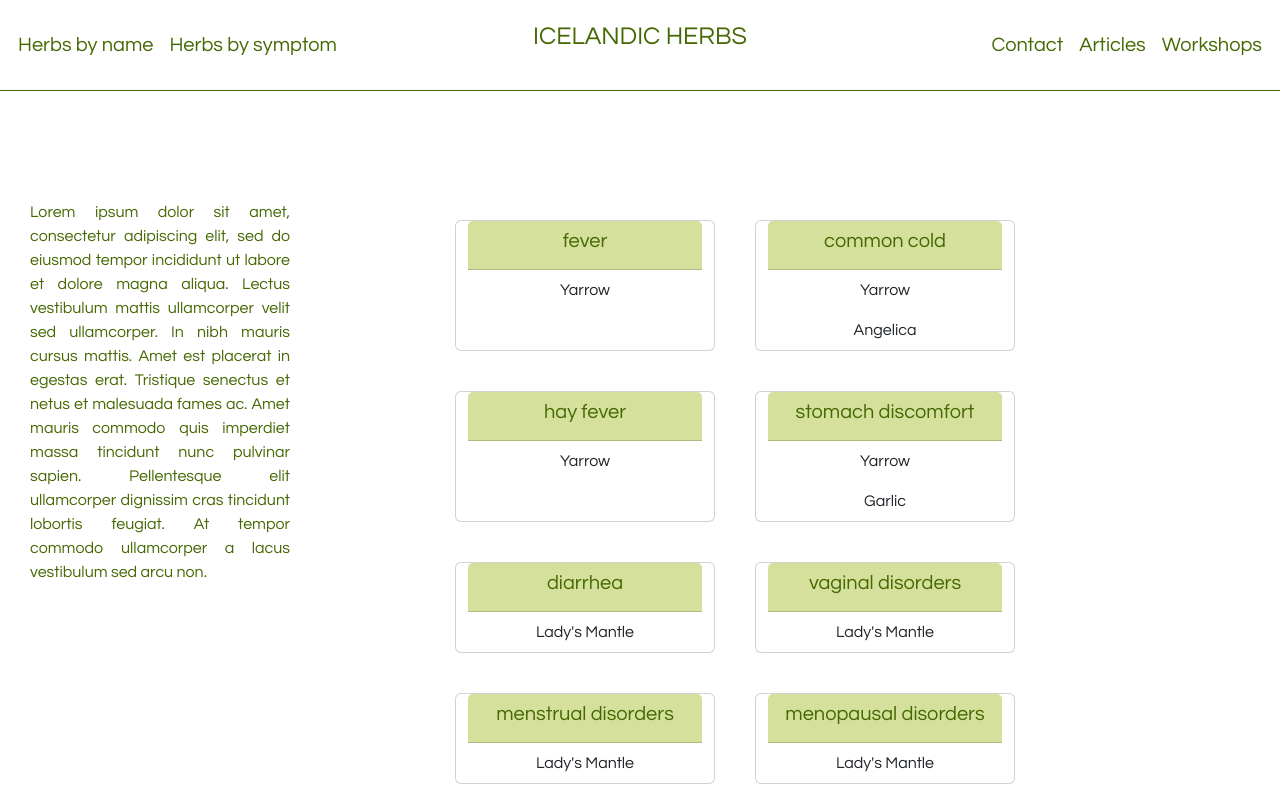
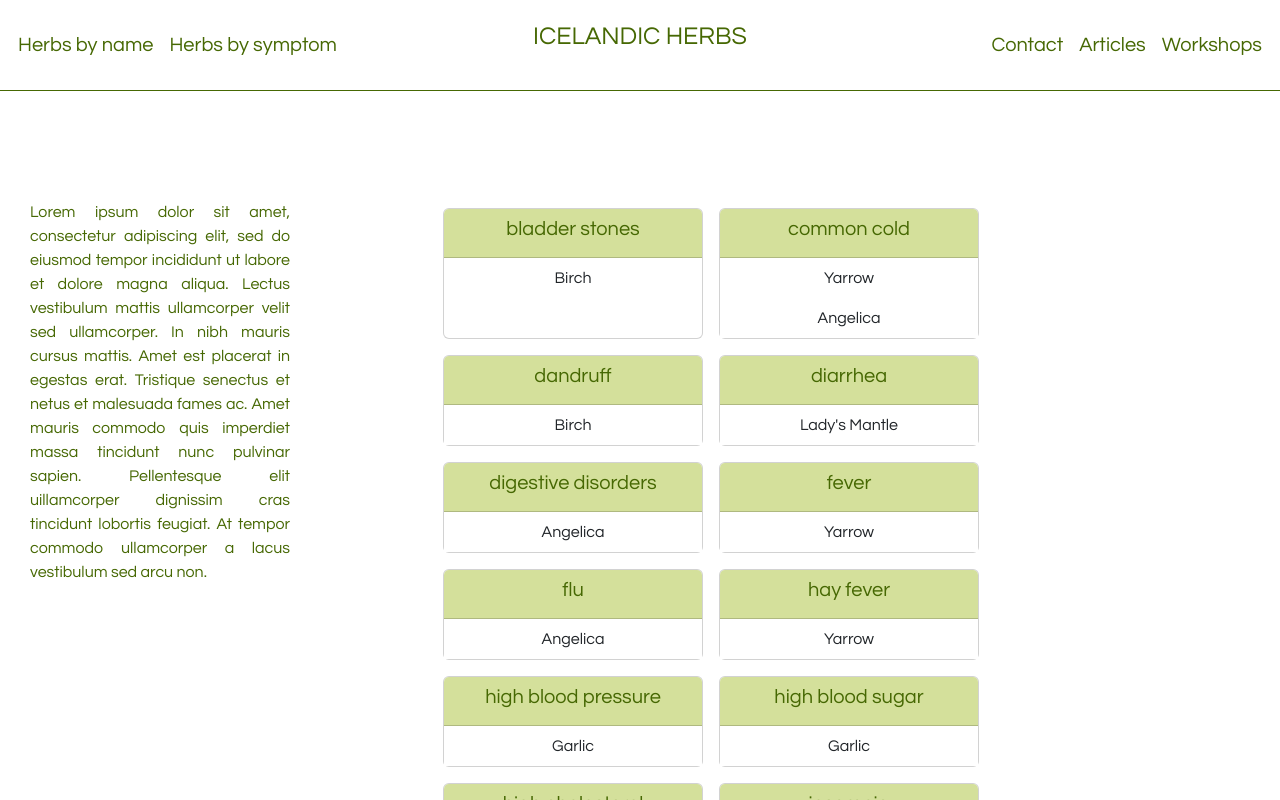
Before and after one commit to EwaDwornik/HerbWebIceland, a React (Create React App) app: page /symptom in a window 1280 px wide. Shown: the top 800 px of the page. Built offline with nearby package versions, Linux system fonts and the light colour scheme.

Commit message:
before using Node

```diff
--- a/src/components/Contact.tsx
+++ b/src/components/Contact.tsx
@@ -1,6 +1,4 @@
 import React from 'react';
-import kloefting from "../components/static/kloefting.png"
-import {Language} from "../model";
 
 
 function Contact() {
@@ -16,8 +14,6 @@ function Contact() {
                     malesuada fames ac. Amet mauris commodo quis imperdiet massa tincidunt nunc pulvinar sapien.
                     Pellentesque elit ullamcorper dignissim cras tincidunt lobortis feugiat. At tempor commodo
                     ullamcorper a lacus vestibulum sed arcu non.</p>
-
-
             </div>
 
             <div className="background-contact col wider-grid">
--- a/src/components/HerbName.tsx
+++ b/src/components/HerbName.tsx
@@ -27,7 +27,7 @@ const HerbName = () => {
                     </div>
 
                     <div className="col-md-9 wider-grid">
-                        <div className="medical-uses-box w-100">
+                        <div className="medical-uses-box w-100 m-10">
                             <div className="row justify-content-evenly">
                                 <div className="col-4">
                                     <ul className="list-unstyled text-center">
--- a/src/components/HerbsByName.tsx
+++ b/src/components/HerbsByName.tsx
@@ -1,4 +1,4 @@
-import React, { useState} from 'react';
+import React, {useState} from 'react';
 import {Link} from 'react-router-dom';
 
 import '../style/style.css';
@@ -55,15 +55,15 @@ function HerbsByName() {
         <div className='container mx-auto'>
 
             <div className="row">
-                <div className="col-6 col-md-3 sidenav">
-                    <p>Lorem ipsum dolor sit amet, consectetur adipiscing elit, sed do eiusmod tempor incididunt
-                        ut
-                        labore et dolore magna aliqua. Lectus vestibulum mattis ullamcorper velit sed ullamcorper.
-                        In
-                        nibh mauris cursus mattis. Amet est placerat in egestas erat. Tristique senectus et netus et
-                        malesuada fames ac. Amet mauris commodo quis imperdiet massa tincidunt nunc pulvinar sapien.
-                        Pellentesque elit ullamcorper dignissim cras tincidunt lobortis feugiat. At tempor commodo
-                        ullamcorper a lacus vestibulum sed arcu non.</p>
+                <div className="col-6 col-md-3 sidenav text-center">
+                    <p><h4>You might think that Icelandic flora is poor</h4>and you might be right. <br /> <br />
+                        But! Between the lava fields and glaciers you can find plenty of medical herbs, at least 85,
+                        that can help you to improve your life.
+                        Tough climate made them very potent, few leaves taken from birch won’t harm the tree, but their
+                        diuretic properties can help you with getting rid of excess water in your body. <br/>Some
+                        things are just good to know and that’s why this website exists. <br />
+                        We categorised local herbs to
+                        help you find the ones for your current needs. Enjoy!</p>
                 </div>
 
                 <div className='container col-md-9 wider-grid'>
--- a/src/components/HerbsBySymptom.tsx
+++ b/src/components/HerbsBySymptom.tsx
@@ -1,30 +1,45 @@
-import React from 'react';
+import React, {useEffect} from 'react';
 import '../style/style.css';
 import {Language} from "../model";
 import {NavLink, useLocation} from 'react-router-dom';
 
-import {getAllHerbs} from "../services/herbs";
-import {allMedicalUsesList} from "../services/herbs";
+import {allMedicalUses, getAllHerbs} from "../services/herbs";
 import {deleteSpace} from "../services/utilities";
 
 function HerbsBySymptom() {
     const symptomsCard: any[] = [];
     const {hash} = useLocation();
     let activeClassName: string;
+   // const chosenSymptom: any[] = [];
 
-    for (let use of allMedicalUsesList) {
+
+
+    useEffect(() => {
+        const selectedId: any = document.getElementById(hash);
+        console.log(selectedId);
+      //  chosenSymptom.push(selectedId);
+      //  console.log(chosenSymptom)
+
+    }, [])
+
+    allMedicalUses.forEach((use) => {
         let herbsWithSymptom = getAllHerbs().filter(herb => (herb.medicalUses).includes(use))
 
+        /*for (let i = 0; i < allMedicalUses.length; i++) {
+            if ("#" + allMedicalUses[i] === hash) {
+                allMedicalUses.splice(i, 1)
+            }
+        }*/
+
         if ('#' + deleteSpace(use) === hash) {
-            activeClassName = 'card-header symptom-header shadow-lg bg-light rounded'
+            activeClassName = 'card m-2 symptom-card text-center activated';
         } else {
-            activeClassName = 'card-header symptom-header'
+            activeClassName = 'card m-2 symptom-card text-center'
         }
 
-
         symptomsCard.push(
-            <div className="card symptom-card text-center">
-                <div className={activeClassName} id={deleteSpace(use)}>
+            <div className={activeClassName} id={'#' + deleteSpace(use)}>
+                <div className="card-header symptom-header">
                     <h5>{use}</h5>
                 </div>
                 <ul className="list-group list-group-flush ">
@@ -37,8 +52,7 @@ function HerbsBySymptom() {
                 </ul>
             </div>
         )
-
-    }
+    })
 
     return (
         <div className="container mx-auto">
@@ -49,11 +63,11 @@ function HerbsBySymptom() {
                     In
                     nibh mauris cursus mattis. Amet est placerat in egestas erat. Tristique senectus et netus et
                     malesuada fames ac. Amet mauris commodo quis imperdiet massa tincidunt nunc pulvinar sapien.
-                    Pellentesque elit ullamcorper dignissim cras tincidunt lobortis feugiat. At tempor commodo
+                    Pellentesque elit uillamcorper dignissim cras tincidunt lobortis feugiat. At tempor commodo
                     ullamcorper a lacus vestibulum sed arcu non.</p>
             </div>
             <div className="wider-grid">
-                <div className="row">
+                <div className="row symptom-cards">
                     {symptomsCard}
                 </div>
             </div>
--- a/src/components/Workshops.tsx
+++ b/src/components/Workshops.tsx
@@ -1,5 +1,4 @@
-import React from 'react';
-import {useState, useEffect} from "react";
+import React, {useState} from 'react';
 import '../style/style.css';
 
 import {getAllWorkshops} from "../services/workshops";
@@ -62,7 +61,7 @@ function Workshops() {
                 </div>
 
                 <div>
-                    <p className="mb-3"><h3>Workshops in Iceland:</h3></p>
+                    <p className="mb-3 mt-5"><h3>Workshops in Iceland:</h3></p>
                     {workshopCards}
                 </div>
             </div>
--- a/src/services/herbs.ts
+++ b/src/services/herbs.ts
@@ -17,7 +17,7 @@ export const herbsDB: Herb[] = [
         imageHerb: yarrow,
         medicalUses: ["fever", "common cold", "hay fever", "stomach discomfort"],
         sideEffects: ["drowsines", "increased urination", "skin irritation"],
-        precautions: ["pregnancy", "brest feeding", "allergy to ragweed and related plants"],
+        precautions: ["pregnancy", "breastfeeding", "allergy to ragweed and related plants"],
         description: "Yarrow is a plant that grows throughout the world. The above ground parts are used to make medicine. Yarrow contains chemicals that might help to stop stomachcramps and fight infections. People commonly use yarrow for eczema, irritable bowel syndrome (IBS), wound healing, and many other conditions, but there is no good scientific evidence to support these uses.Yarrow is sometimes called bloodwort. Don't confuse this with Bloodroot.",
         vegetation: "Yarrow vegetation description",
         vegetationPhoto: 'https://kort.ni.is/geoserver/ni/wms?service=WMS&version=1.1.0&request=GetMap&layers=ni:island-haed,ni:Floraisl_dreifing&cql_filter=Include;nafn=%27Achillea%20millefolium%27&styles=&bbox=239093.000,290000.000,761000.00,679982.000&width=1325&height=994&srs=EPSG:3057&format=image%2Fjpeg',
@@ -85,14 +85,11 @@ export const herbsDB: Herb[] = [
     },
 ]
 
-export const UsesListOfLists: string[][] = [];
-for (let i = 0; i < herbsDB.length; i++) {
-    UsesListOfLists.push(herbsDB[i].medicalUses);
-}
-export const flatUsesList = UsesListOfLists.flat();
-export const allMedicalUsesList = flatUsesList.filter(
-    (element, i) => i === flatUsesList.indexOf(element)
-);
+const allMedicalUsesSet = new Set<string>();
+herbsDB.forEach(herb => herb.medicalUses.forEach( use => allMedicalUsesSet.add(use)));
+
+export const allMedicalUses = Array.from(allMedicalUsesSet);
+allMedicalUses.sort();
 
 export function getAllHerbs(): Herb[] {
     return herbsDB.map((obj) => {
--- a/src/style/style.css
+++ b/src/style/style.css
@@ -7,7 +7,6 @@ body {
     text-align: justify;
     color: #466803;
 }
-
 
 a:link, .nav-link, link {
     text-decoration: none;
@@ -38,9 +37,7 @@ a:link:hover, .nav-link:hover, link:hover {
     top: 0;
     left: 0;
     overflow-x: hidden;
-    padding-top: 200px;
-    padding-left: 30px;
-    padding-right: 30px;
+    padding: 200px 30px 30px 30px;
 }
 
 .sidenav img {
@@ -96,20 +93,18 @@ a:link:hover, .nav-link:hover, link:hover {
 }
 
 .searching-child {
-    width: 100%;
     float: left;
 }
 
-
 /* HerbName */
-
 
 .medical-uses-box {
     float: right;
-    padding: 100px;
     border-radius: 90px;
     background-color: #d4e09b ;
     margin-bottom: 50px;
+    padding: 50px 100px;
+
 }
 
 .vegetation img {
@@ -119,13 +114,24 @@ a:link:hover, .nav-link:hover, link:hover {
 
 /* HerbsBySymptom */
 
+.symptom-cards{
+}
+
 .symptom-card {
     width: 260px;
-    margin: 20px;
+    padding: 0;
 }
 
 .symptom-header {
     background-color: #d4e09b;
+}
+
+.activated {
+    /*position: absolute;
+    top: 100px;*/
+    border-color: deeppink;
+    border: solid 2px;
+    color: deeppink;
 }
 
 /* Workshops */
```
